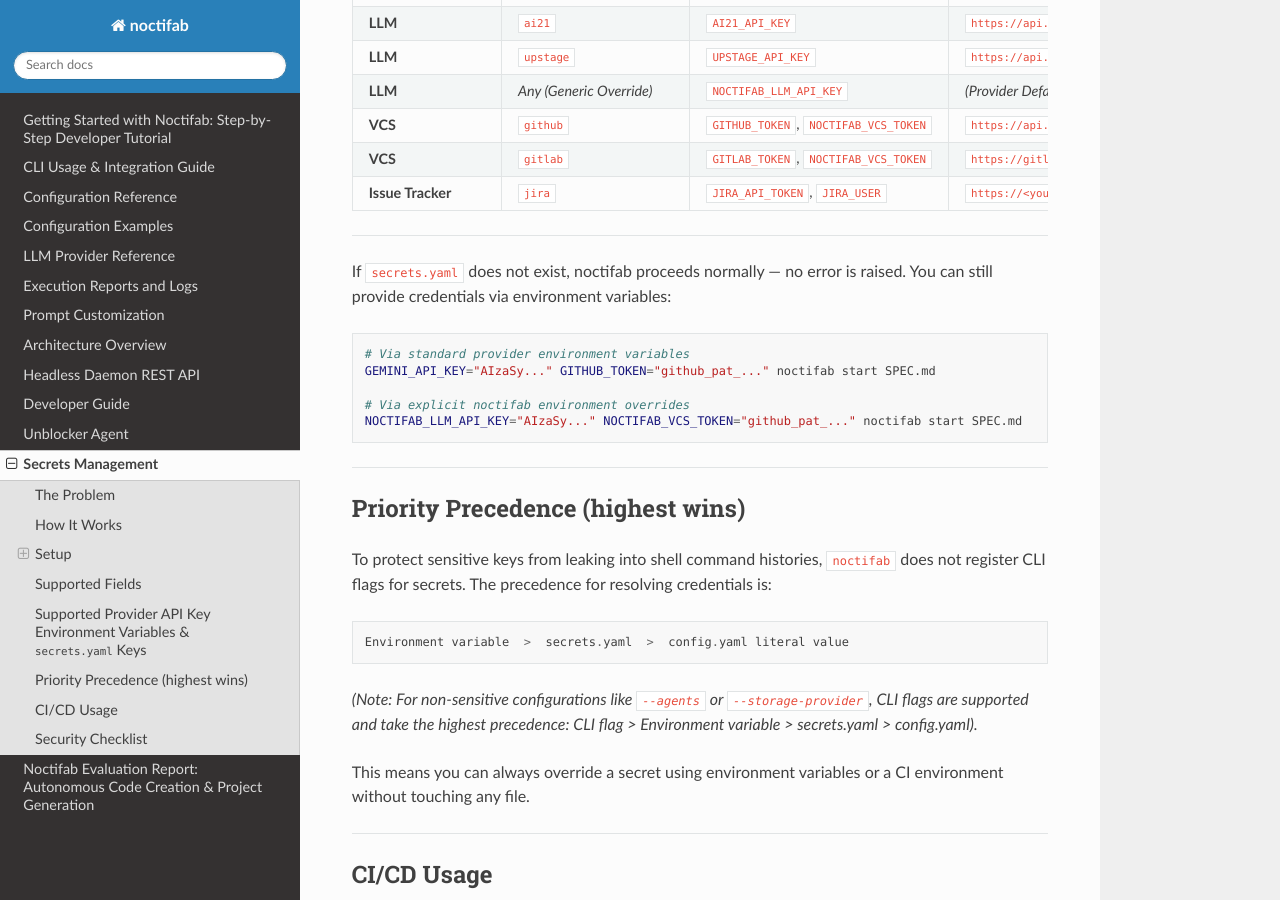
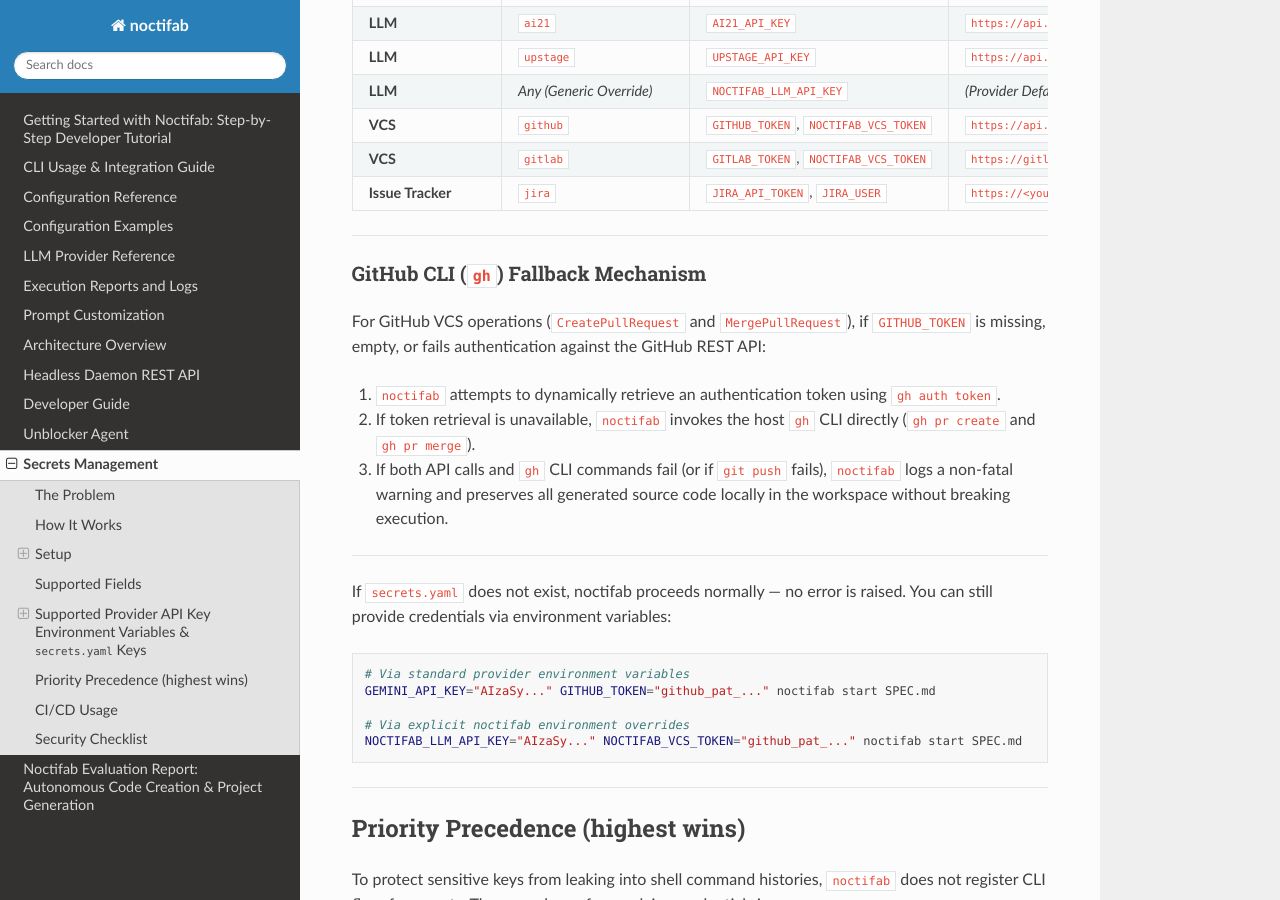
Before and after one commit to diegojromerolopez/noctifab, a Sphinx documentation site: the page built from docs/secrets.md, in a window 1280 px wide and 900 px high, scrolled down 3337 px. Built offline with Sphinx 7.4.7 and the Read the Docs theme 3.1.0, drawn with Linux system fonts in a browser that asks for light colours.

Commit message:
docs(vcs): update documentation for GitHub CLI fallback and remove duplicate gitignores

````diff
--- a/docs/secrets.md
+++ b/docs/secrets.md
@@ -132,6 +132,15 @@
 
 ---
 
+### GitHub CLI (`gh`) Fallback Mechanism
+
+For GitHub VCS operations (`CreatePullRequest` and `MergePullRequest`), if `GITHUB_TOKEN` is missing, empty, or fails authentication against the GitHub REST API:
+1. `noctifab` attempts to dynamically retrieve an authentication token using `gh auth token`.
+2. If token retrieval is unavailable, `noctifab` invokes the host `gh` CLI directly (`gh pr create` and `gh pr merge`).
+3. If both API calls and `gh` CLI commands fail (or if `git push` fails), `noctifab` logs a non-fatal warning and preserves all generated source code locally in the workspace without breaking execution.
+
+---
+
 If `secrets.yaml` does not exist, noctifab proceeds normally — no error is raised. You can still provide credentials via environment variables:
 
 ```bash
````
Also changed, not shown: CHANGELOG.md (+11 -0 lines), README.md (+3 -0 lines), SPEC.md (+2 -1 lines), docs/configuration.md (+1 -1 lines), 5 other files.
